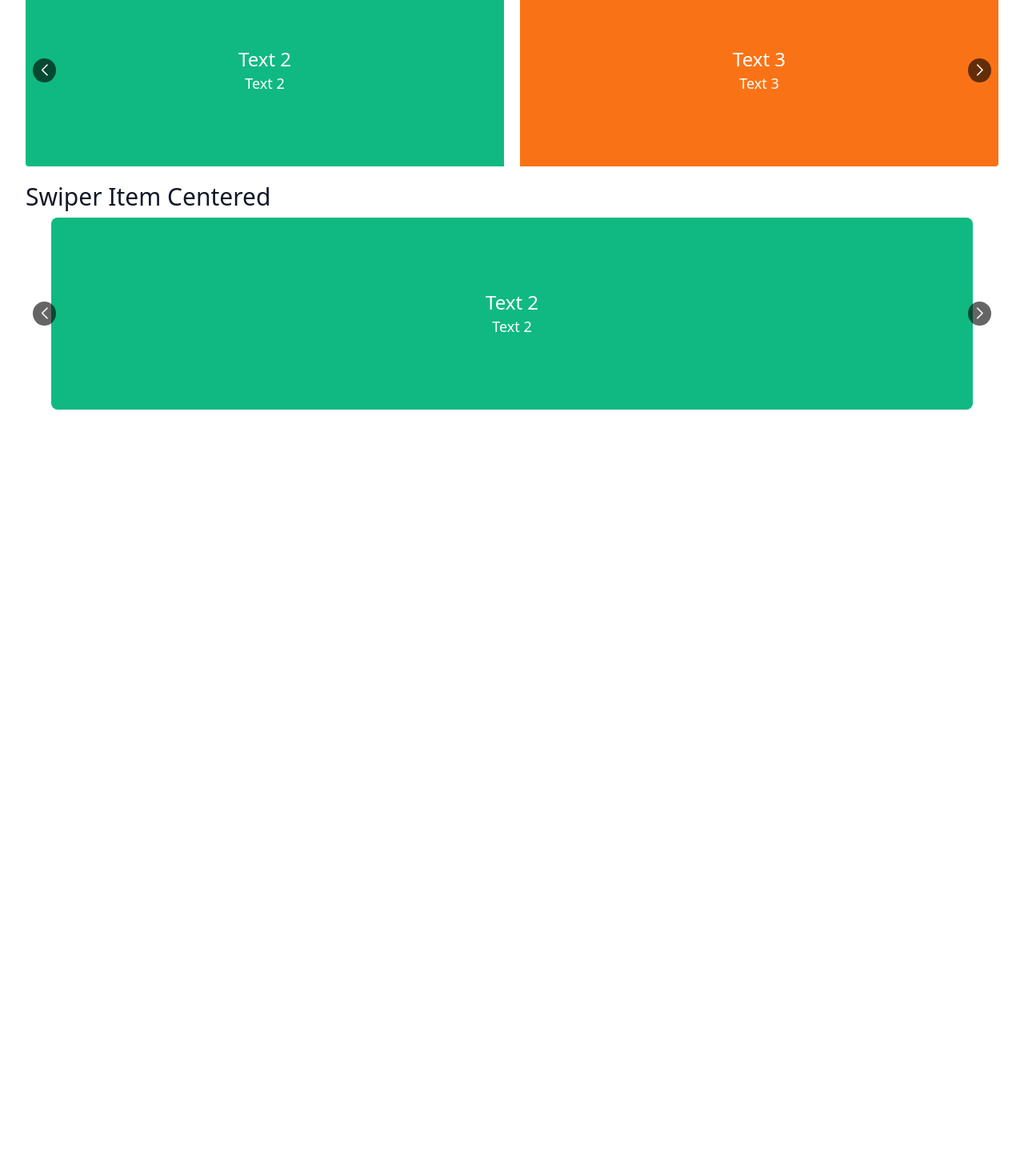
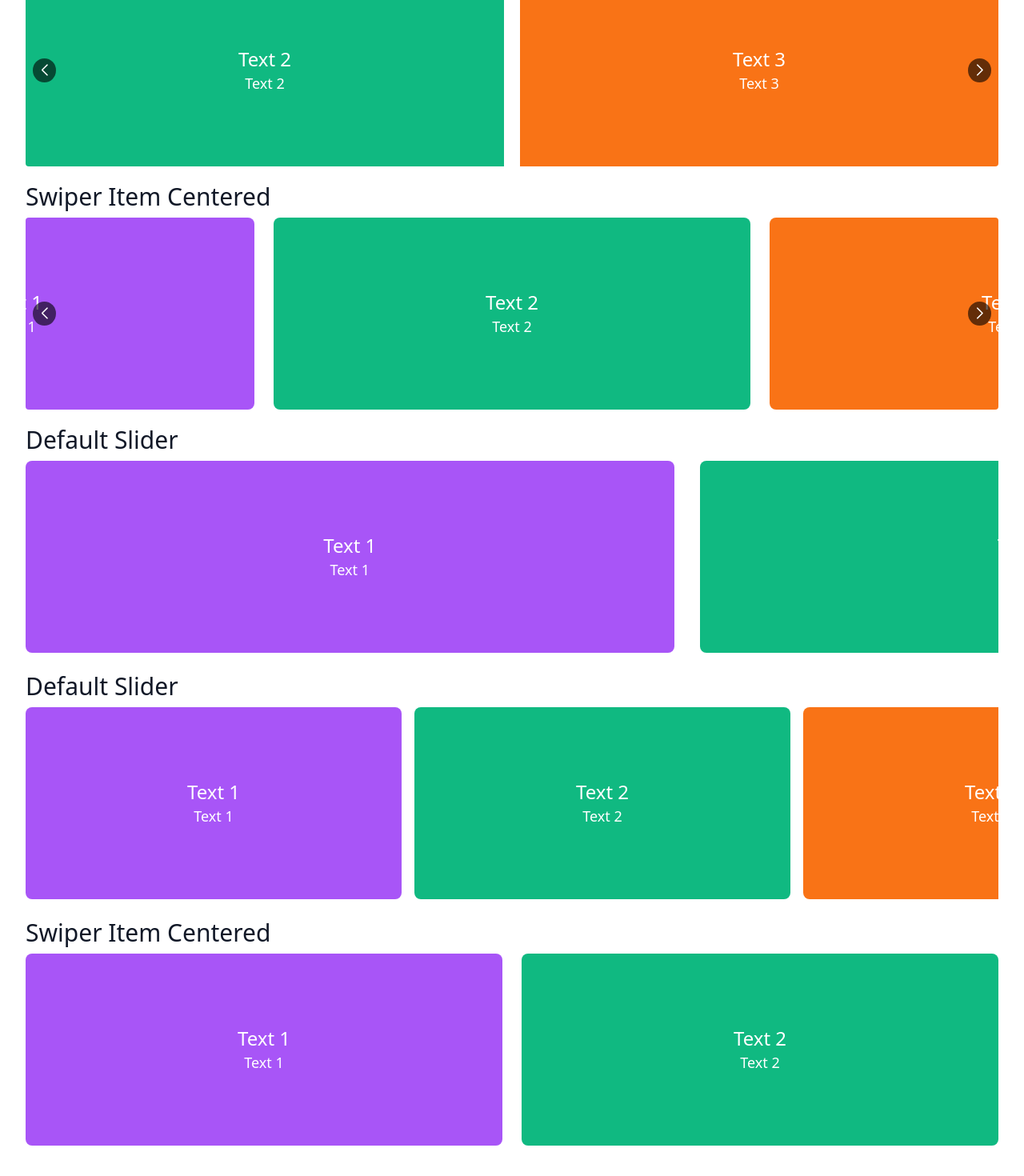
Before and after one commit to wahidari/next-tailwind-headlessui, a Next.js app: page /slider in a window 1280 px wide. Shown: the part 2056-3526 px from the top of the page at 80% size. Before the commit the page ends 2620 px from the top, so only its background shows below. Built offline with nearby package versions, Linux system fonts and the light colour scheme; no server answers.

Commit message:
Update slider.js

```diff
--- a/pages/slider.js
+++ b/pages/slider.js
@@ -179,7 +179,7 @@ export default function Slider() {
               "slidesPerView": 1,
               "spaceBetween": 24
             },
-            "480": {
+            "mr-360": {
               "slidesPerView": 1,
               "spaceBetween": 24
             },
@@ -374,7 +374,7 @@ export default function Slider() {
         <Swiper className='mb-5 swiper-custom-nav'
           modules={[Autoplay, Navigation, A11y]}
           spaceBetween={24}
-          slidesPerView={2}
+          slidesPerView={3}
           centeredSlides={true}
           autoplay={true}
           navigation={true}
@@ -384,7 +384,7 @@ export default function Slider() {
               "slidesPerView": 1,
               "spaceBetween": 24
             },
-            "480": {
+            "mr-360": {
               "slidesPerView": 1,
               "spaceBetween": 24
             },
@@ -397,13 +397,13 @@ export default function Slider() {
               "spaceBetween": 24
             },
             "1024": {
-              "slidesPerView": 1,
+              "slidesPerView": 2,
               "spaceBetween": 24
             }
           }}
         >
           <SwiperSlide>
-            <div className="bg-purple-500 h-60 text-center flex justify-center items-center mx-8 rounded-lg">
+            <div className="bg-purple-500 h-60 text-center flex justify-center items-center rounded-lg">
               <div>
                 <h1 className="text-white font-medium text-2xl">Text 1</h1>
                 <h2 className="text-white text-lg">Text 1</h2>
@@ -411,7 +411,7 @@ export default function Slider() {
             </div>
           </SwiperSlide>
           <SwiperSlide>
-            <div className="bg-emerald-500 h-60 text-center flex justify-center items-center mx-8 rounded-lg">
+            <div className="bg-emerald-500 h-60 text-center flex justify-center items-center rounded-lg">
               <div>
                 <h1 className="text-white font-medium text-2xl">Text 2</h1>
                 <h2 className="text-white text-lg">Text 2</h2>
@@ -419,7 +419,7 @@ export default function Slider() {
             </div>
           </SwiperSlide>
           <SwiperSlide>
-            <div className="bg-orange-500 h-60 text-center flex justify-center items-center mx-8 rounded-lg">
+            <div className="bg-orange-500 h-60 text-center flex justify-center items-center rounded-lg">
               <div>
                 <h1 className="text-white font-medium text-2xl">Text 3</h1>
                 <h2 className="text-white text-lg">Text 3</h2>
@@ -427,7 +427,135 @@ export default function Slider() {
             </div>
           </SwiperSlide>
           <SwiperSlide>
-            <div className="bg-red-500 h-60 text-center flex justify-center items-center mx-8 rounded-lg">
+            <div className="bg-red-500 h-60 text-center flex justify-center items-center rounded-lg">
+              <div>
+                <h1 className="text-white font-medium text-2xl">Text 4</h1>
+                <h2 className="text-white text-lg">Text 4</h2>
+              </div>
+            </div>
+          </SwiperSlide>
+        </Swiper>
+
+        <h1 className="sm:text-3xl text-2xl font-medium title-font mb-2 text-gray-900">
+          Default Slider
+        </h1>
+        <div className="flex overflow-x-auto space-x-8 pb-4">
+          <div className="bg-purple-500 h-60 text-center flex justify-center items-center rounded-lg w-2/3 shrink-0">
+            <div>
+              <h1 className="text-white font-medium text-2xl">Text 1</h1>
+              <h2 className="text-white text-lg">Text 1</h2>
+            </div>
+          </div>
+          <div className="bg-emerald-500 h-60 text-center flex justify-center items-center rounded-lg w-2/3 shrink-0">
+            <div>
+              <h1 className="text-white font-medium text-2xl">Text 2</h1>
+              <h2 className="text-white text-lg">Text 2</h2>
+            </div>
+          </div>
+          <div className="bg-orange-500 h-60 text-center flex justify-center items-center rounded-lg w-2/3 shrink-0">
+            <div>
+              <h1 className="text-white font-medium text-2xl">Text 3</h1>
+              <h2 className="text-white text-lg">Text 3</h2>
+            </div>
+          </div>
+          <div className="bg-red-500 h-60 text-center flex justify-center items-center rounded-lg w-2/3 shrink-0">
+            <div>
+              <h1 className="text-white font-medium text-2xl">Text 4</h1>
+              <h2 className="text-white text-lg">Text 4</h2>
+            </div>
+          </div>
+        </div>
+
+        <h1 className="sm:text-3xl text-2xl font-medium title-font my-2 text-gray-900">
+          Default Slider
+        </h1>
+        <div className="flex overflow-x-auto space-x-4 pb-4 scrollbar-thin scrollbar-thumb-rounded scrollbar-thumb-gray-200">
+          <div className="bg-purple-500 h-60 text-center flex justify-center items-center rounded-lg w-60 sm:w-[350px] md:w-[400px] lg:w-[470px] shrink-0">
+            <div>
+              <h1 className="text-white font-medium text-2xl">Text 1</h1>
+              <h2 className="text-white text-lg">Text 1</h2>
+            </div>
+          </div>
+          <div className="bg-emerald-500 h-60 text-center flex justify-center items-center rounded-lg w-60 sm:w-[350px] md:w-[400px] lg:w-[470px] shrink-0">
+            <div>
+              <h1 className="text-white font-medium text-2xl">Text 2</h1>
+              <h2 className="text-white text-lg">Text 2</h2>
+            </div>
+          </div>
+          <div className="bg-orange-500 h-60 text-center flex justify-center items-center rounded-lg w-60 sm:w-[350px] md:w-[400px] lg:w-[470px] shrink-0">
+            <div>
+              <h1 className="text-white font-medium text-2xl">Text 3</h1>
+              <h2 className="text-white text-lg">Text 3</h2>
+            </div>
+          </div>
+          <div className="bg-red-500 h-60 text-center flex justify-center items-center rounded-lg w-60 sm:w-[350px] md:w-[400px] lg:w-[470px] shrink-0">
+            <div>
+              <h1 className="text-white font-medium text-2xl">Text 4</h1>
+              <h2 className="text-white text-lg">Text 4</h2>
+            </div>
+          </div>
+        </div>
+
+        <h1 className="sm:text-3xl text-2xl font-medium title-font my-2 text-gray-900">
+          Swiper Item Centered
+        </h1>
+        <Swiper className='mb-5 swiper-custom-nav'
+          // modules={[Autoplay, Navigation, A11y]}
+          spaceBetween={24}
+          slidesPerView={2}
+          // centeredSlides={true}
+          // autoplay={true}
+          // navigation={true}
+          // loop={true}
+          // breakpoints={{
+          //   "320": {
+          //     "slidesPerView": 1,
+          //     "spaceBetween": 24
+          //   },
+          //   "mr-360": {
+          //     "slidesPerView": 1,
+          //     "spaceBetween": 24
+          //   },
+          //   "640": {
+          //     "slidesPerView": 2,
+          //     "spaceBetween": 24
+          //   },
+          //   "768": {
+          //     "slidesPerView": 2,
+          //     "spaceBetween": 24
+          //   },
+          //   "1024": {
+          //     "slidesPerView": 2,
+          //     "spaceBetween": 24
+          //   }
+          // }}
+        >
+          <SwiperSlide className="sm:w-[350px] md:w-[400px] lg:w-[770px] shrink-0">
+            <div className="bg-purple-500 h-60 text-center flex justify-center items-center rounded-lg">
+              <div>
+                <h1 className="text-white font-medium text-2xl">Text 1</h1>
+                <h2 className="text-white text-lg">Text 1</h2>
+              </div>
+            </div>
+          </SwiperSlide>
+          <SwiperSlide className="sm:w-[350px] md:w-[400px] lg:w-[770px] shrink-0">
+            <div className="bg-emerald-500 h-60 text-center flex justify-center items-center rounded-lg">
+              <div>
+                <h1 className="text-white font-medium text-2xl">Text 2</h1>
+                <h2 className="text-white text-lg">Text 2</h2>
+              </div>
+            </div>
+          </SwiperSlide>
+          <SwiperSlide className="sm:w-[350px] md:w-[400px] lg:w-[770px] shrink-0">
+            <div className="bg-orange-500 h-60 text-center flex justify-center items-center rounded-lg">
+              <div>
+                <h1 className="text-white font-medium text-2xl">Text 3</h1>
+                <h2 className="text-white text-lg">Text 3</h2>
+              </div>
+            </div>
+          </SwiperSlide>
+          <SwiperSlide className="sm:w-[350px] md:w-[400px] lg:w-[770px] shrink-0">
+            <div className="bg-red-500 h-60 text-center flex justify-center items-center rounded-lg">
               <div>
                 <h1 className="text-white font-medium text-2xl">Text 4</h1>
                 <h2 className="text-white text-lg">Text 4</h2>
```
